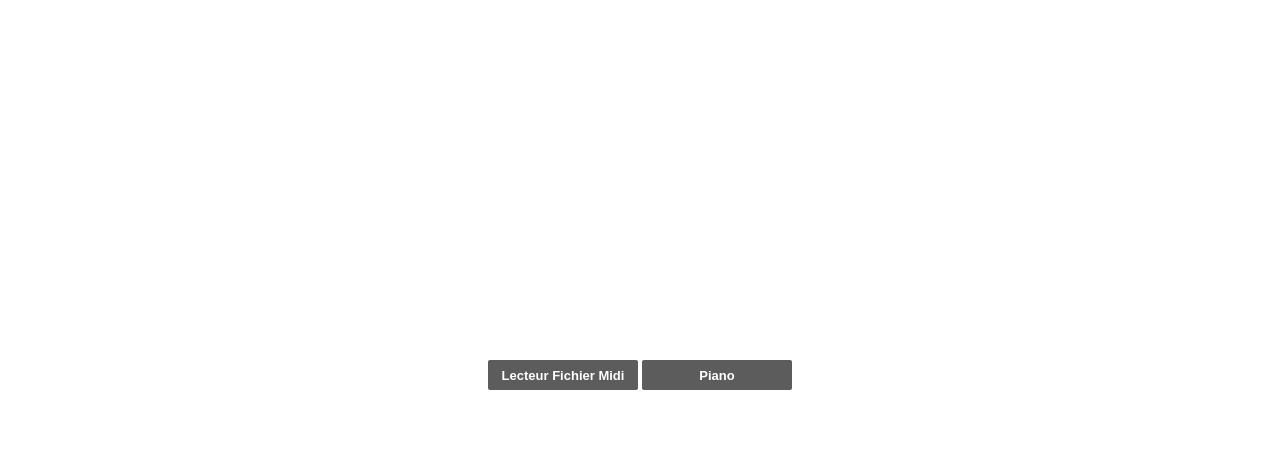
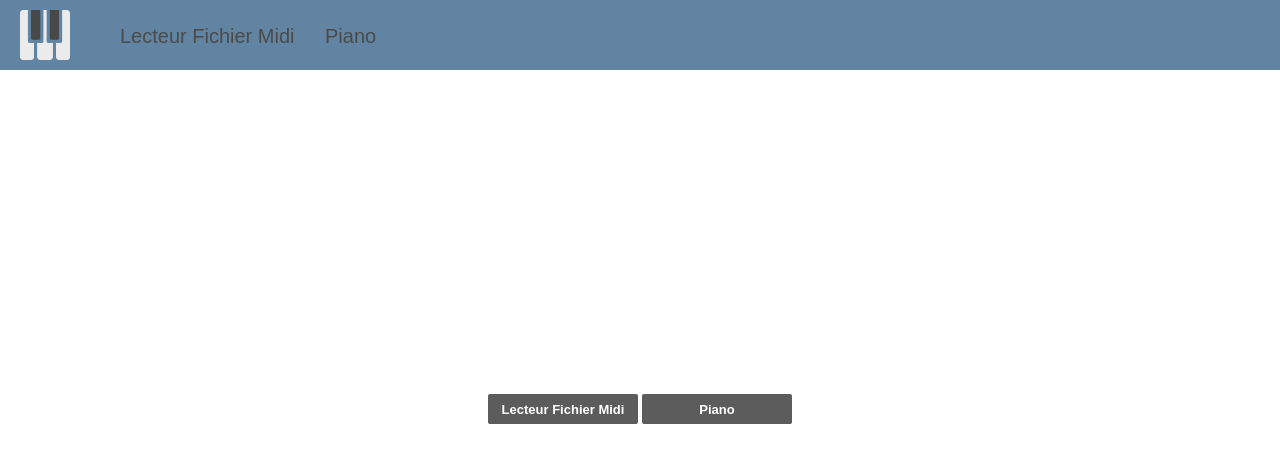
Before and after one commit to Svan07/piano-html5, a plain HTML site: page testGuillaume/index.html in a window 1280 px wide. Drawn offline with Linux system fonts and the light colour scheme.

Commit message:
bandeau menu ajouté

```diff
--- a/testGuillaume/css/style.css
+++ b/testGuillaume/css/style.css
@@ -1,6 +1,6 @@
 div#pianosvg {
     text-align : center;
-    margin-top: 10%;
+    margin-top: 8%;
 }
 div#volume{
     position: fixed;
@@ -54,7 +54,7 @@ div#boutons{
 div#boutons .boutons{
     padding:6px 0 6px 0;
 	font:bold 13px Arial;
-	background:rgb(92, 92, 92);
+	background:#6184a3;
 	color:#fff;
 	border-radius:2px;
 	width:100px;
@@ -63,7 +63,7 @@ div#boutons .boutons{
 }
 
 div#boutons .boutons:hover{
-    background-color:rgb(65, 65, 65);
+    background-color:#425a70;
 }
 
 div#boutons .boutons:active{
@@ -72,7 +72,7 @@ div#boutons .boutons:active{
 
 div#choicebutton{
     text-align: center;
-    margin-top: 45vh;
+    margin-top: 40vh;
 }
 
 div#choicebutton .boutons{
@@ -94,3 +94,54 @@ div#choicebutton .boutons:hover{
 div#choicebutton .boutons:active{
     box-shadow: -1px 2px 10px 3px rgba(0, 0, 0, 0.3) inset;
 }
+
+.body{
+    margin: 0;
+}
+
+div#fixe .logomenu img{
+    position: fixed;
+    top :10px;
+    left:20px;
+    width:50px;
+    height:50px;
+}
+
+div#fixe .logomenu1{
+    position: fixed;
+    top :25px;
+    left:120px;
+    text-decoration: none;
+    font-size: 20px;
+    font-family: fantasy;
+    color: #4B4B4B;
+}
+div#fixe .logomenu1:hover{
+
+    color:#FFFFF7;
+}
+
+div#fixe .logomenu1:active{
+
+    color:#e8e8da;
+}
+
+div#fixe .logomenu2{
+    position: fixed;
+    top :25px;
+    left:325px;
+    text-decoration: none;
+    font-size: 20px;
+    font-family: fantasy;
+    color: #4B4B4B;
+}
+
+div#fixe .logomenu2:hover{
+
+    color:#FFFFF7;
+}
+
+div#fixe .logomenu2:active{
+
+    color:#e8e8da;
+}
--- a/testGuillaume/index.html
+++ b/testGuillaume/index.html
@@ -7,7 +7,19 @@
         <link rel="icon" type="image/ico" href="../testGuillaume/pictures/piano.ico" />
 
     </head>
-    <body>
+    <body class="body">
+        <div id="fixe">
+            <svg height="70px" width="100%">
+                <g>
+                    <rect fill="#6184a3" width="100%" height="100%"></rect>
+                </g>
+            </svg>
+            <a class="logomenu" href="../testGuillaume/index.html">
+                <img src="../testGuillaume/pictures/piano.ico">
+            </a>
+            <a class="logomenu1" href="../testGuillaume/midireader.html">Lecteur Fichier Midi</a>
+            <a class="logomenu2" href="../testGuillaume/piano.html">Piano</a>
+        </div>
         <div id="choicebutton">
             <input type="button" class="boutons" onclick="window.location.href='../testGuillaume/midireader.html'" value="Lecteur Fichier Midi"/>
             <input type="button" class="boutons" onclick="window.location.href='../testGuillaume/piano.html'" value="Piano"/>
```
Also changed, not shown: testGuillaume/midireader.html (+25 -0 lines), testGuillaume/piano.html (+13 -2 lines).
